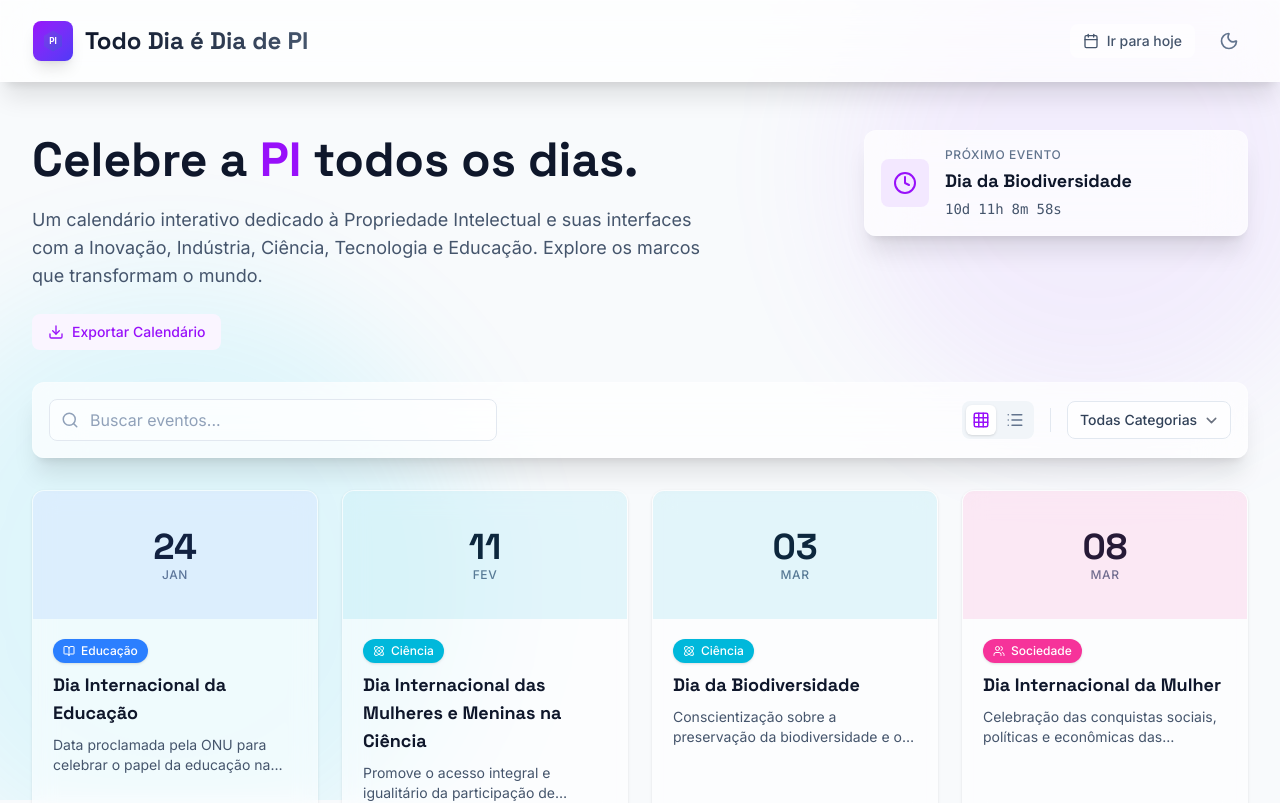
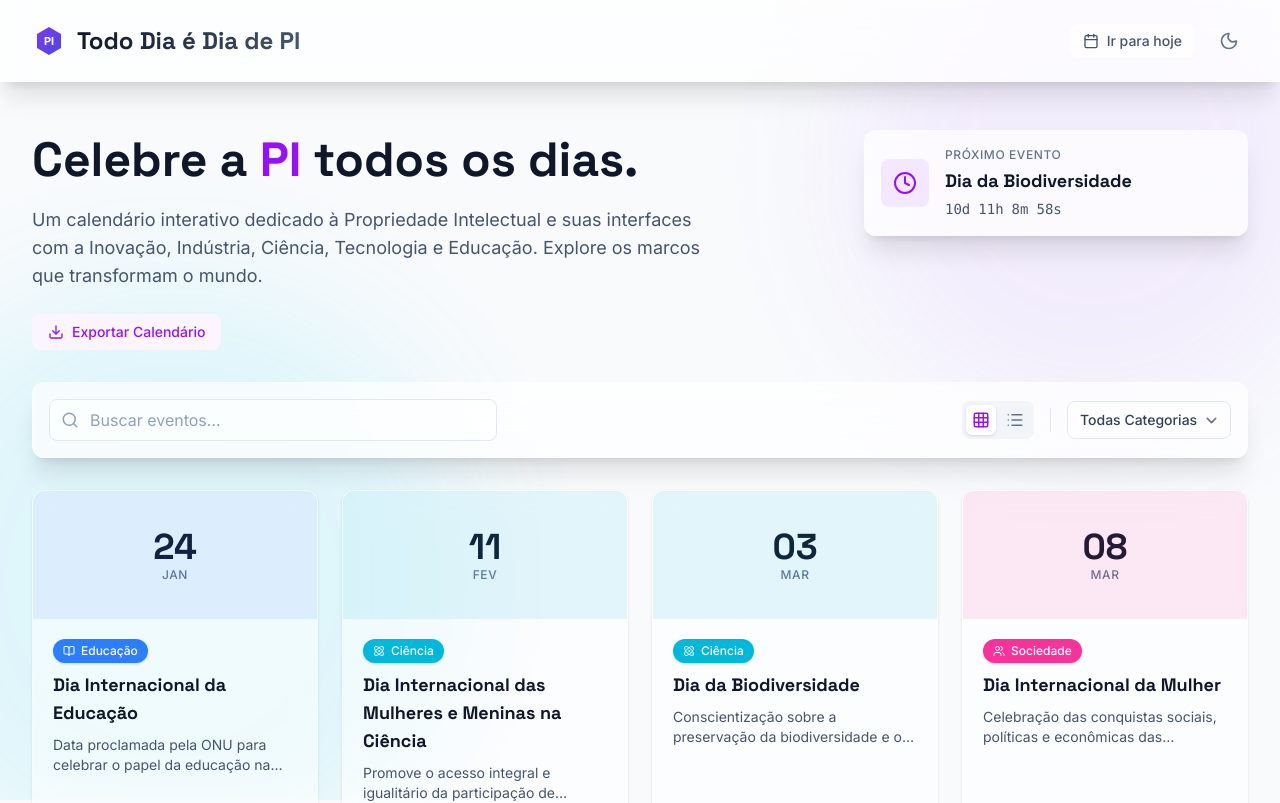
Before and after one commit to dmenezes007/pi-todo-dia, a React (Vite) app: page / in a window 1280 px wide. Shown: the top 803 px of the page. Built offline with nearby package versions, Linux system fonts and the light colour scheme.

Commit message:
fix: exibe logo hexagonal sem container quadrado no cabeçalho

```diff
--- a/src/App.tsx
+++ b/src/App.tsx
@@ -309,9 +309,7 @@ export default function App() {
         <div className="max-w-7xl mx-auto px-4 sm:px-6 lg:px-8">
           <div className="flex items-center justify-between h-16 sm:h-20">
             <div className="flex items-center gap-3">
-              <div className="bg-gradient-to-br from-purple-600 to-indigo-600 text-white p-2 rounded-lg shadow-lg">
-                <img src="/favicon.svg" alt="Logo PI" className="w-6 h-6" />
-              </div>
+              <img src="/favicon.svg" alt="Logo PI" className="w-8 h-8" />
               <div>
                 <h1 className="text-xl sm:text-2xl font-display font-bold bg-clip-text text-transparent bg-gradient-to-r from-slate-900 to-slate-600 dark:from-white dark:to-slate-300">
                   Todo Dia é Dia de PI
```
